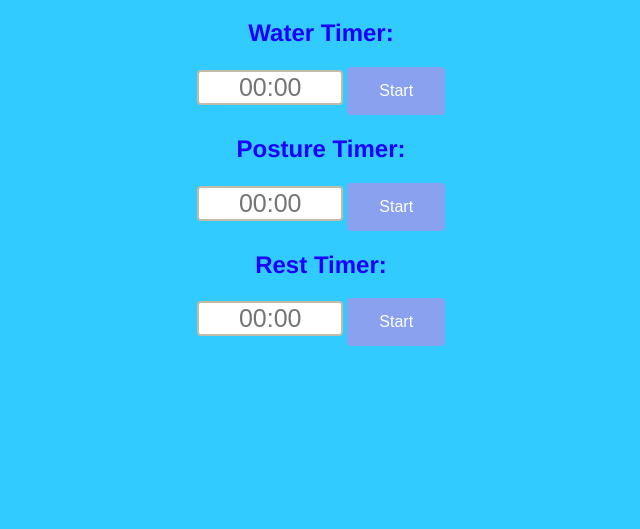
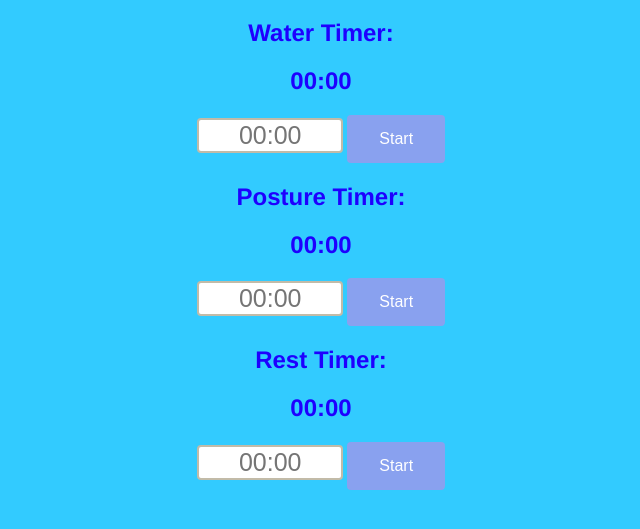
Before and after one commit to Megan-Choy/DeskTimer, a browser extension: page DeskTimer/index.html in a window 1280 px wide. Shown: the part 61-590 px from the top of the page, without its empty margins (319-959 px from the left). Drawn offline with Linux system fonts and the light colour scheme.

Commit message:
done for tonight zz

```diff
--- a/DeskTimer/index.html
+++ b/DeskTimer/index.html
@@ -22,7 +22,7 @@
     <h2>
       Water Timer:
     </h2>
-    <h2 id="wTimer"></h2>
+    <h2 id="wTimer">00:00</h2>
     <form id="water-form">
       <input id="wTime" placeholder="00:00" type="text">
        <input type="button" id = "wButton" value = "Start" class = "button">
@@ -30,7 +30,7 @@
     <h2>
       Posture Timer:
     </h2>
-    <h2 id="pTimer"></h2>
+    <h2 id="pTimer">00:00</h2>
     <form>
        <input type = "text" id = "pTime" placeholder = "00:00">
       <input type="button" id = "pButton" value = "Start" class = "button">
@@ -38,7 +38,7 @@
     <h2>
       Rest Timer:
     </h2>
-    <h2 id = "rTimer"></h2>
+    <h2 id = "rTimer">00:00</h2>
     <form>
       <input type = "text" id = "rTime" placeholder = "00:00">
       <input type="button" id = "rButton" value = "Start" class = "button">
```
